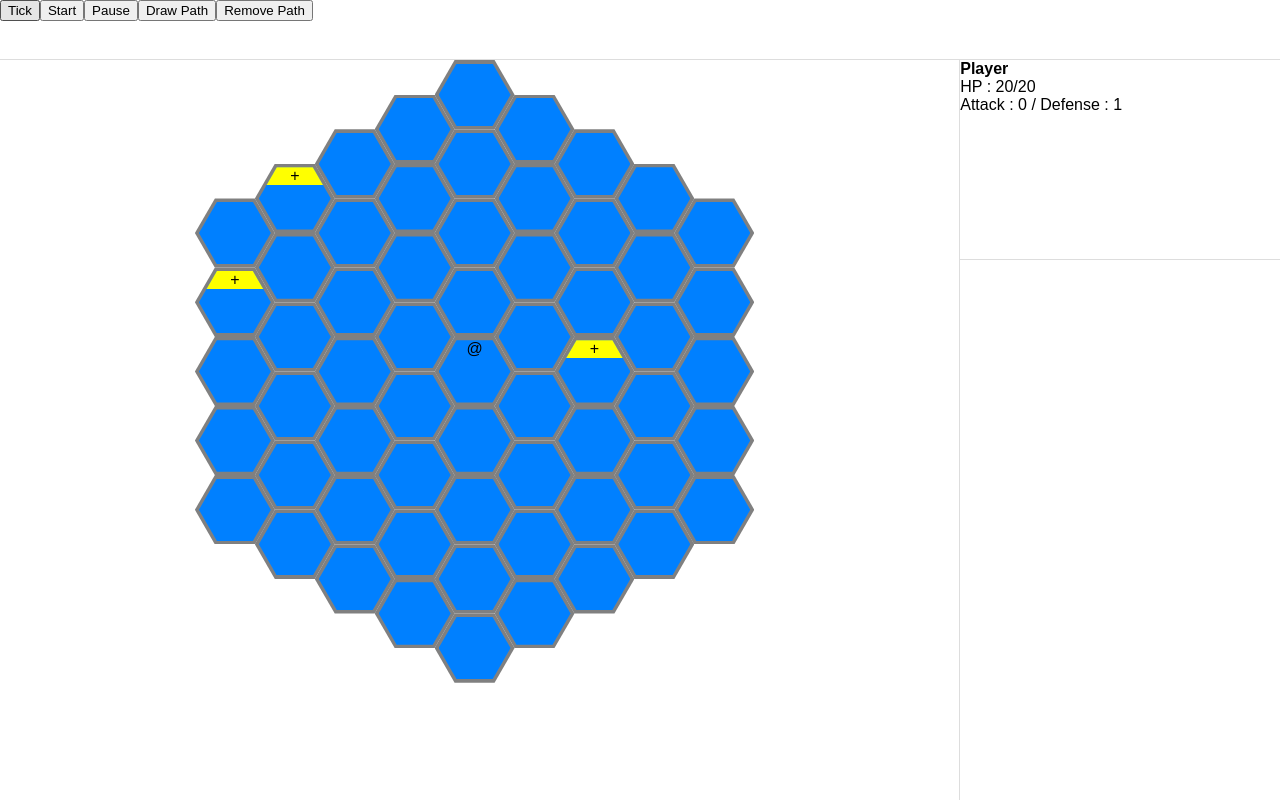
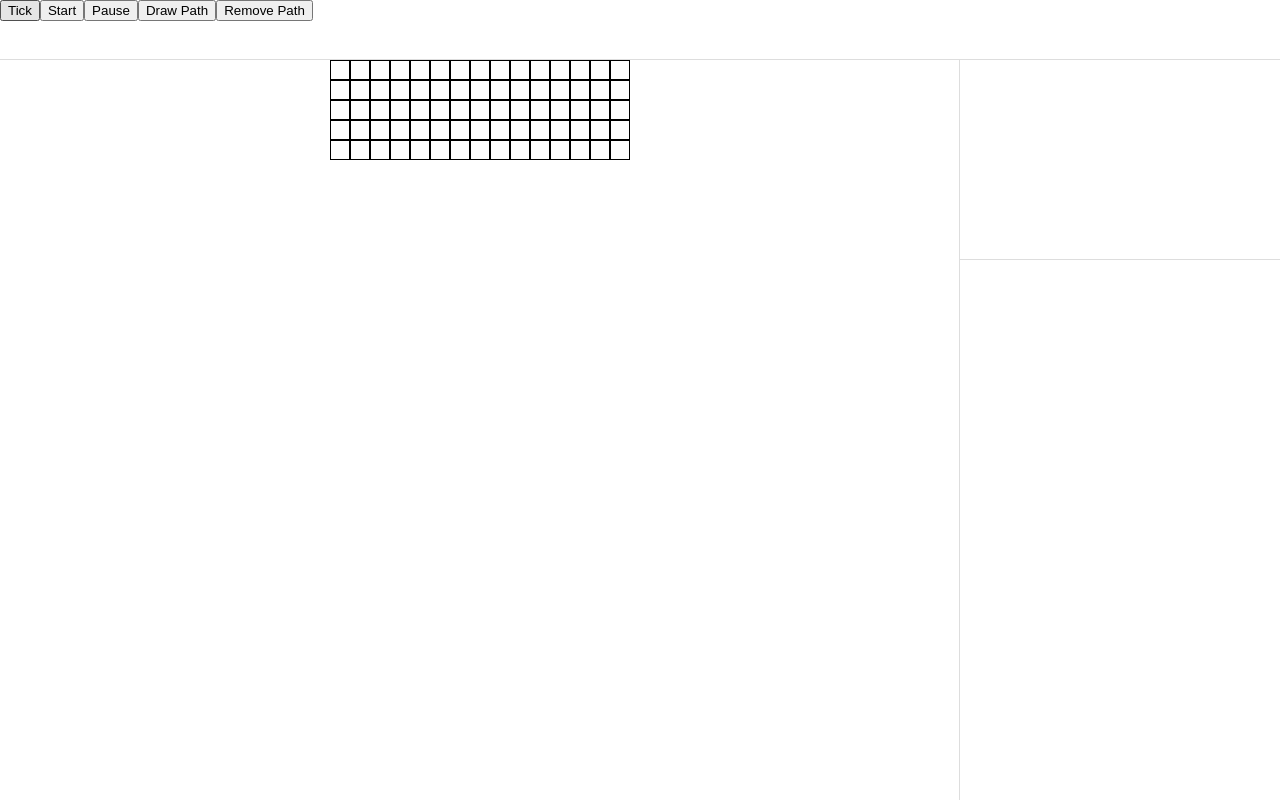
Before and after one commit to mntdn/idle-biome, a website built with Vite: page index.html in a window 1280 px wide. Built offline with nearby package versions, Linux system fonts and the light colour scheme.

Commit message:
Start work on square tiles and refacto (broken)

```diff
--- a/src/classes/Character.ts
+++ b/src/classes/Character.ts
@@ -2,7 +2,7 @@ import { propertyType } from "../enums/customTypes";
 import Vector from "../interfaces/Vector";
 import state from "../state";
 import Item from "./Item";
-import TilePos from "./TilePos";
+import HexTilePos from "./HexTilePos";
 import utils from "../shared/utils"
 import { CharacterProperties } from "../interfaces/CharacterProperties";
 
@@ -11,8 +11,8 @@ import { CharacterProperties } from "../interfaces/CharacterProperties";
  * It can be the current player or an NPC (cf. those classes for more details)
  */
 export default class Character {
-	currentPosition: TilePos;
-	currentDestination: TilePos;
+	currentPosition: HexTilePos;
+	currentDestination: HexTilePos;
 	currentPath: Vector[] = [];
 	currentPathId: string = "";
 	props: CharacterProperties|undefined;
@@ -21,7 +21,7 @@ export default class Character {
     constructor(_props: CharacterProperties);
     constructor(_props?: CharacterProperties) {
 		this.setHealth(_props?.maxHP ?? 20);
-		this.currentPosition = _props?.startingPosition ?? new TilePos(0, 0, 0)
+		this.currentPosition = _props?.startingPosition ?? new HexTilePos(0, 0, 0)
 		this.currentDestination = this.currentPosition;
 	}
 
@@ -33,7 +33,7 @@ export default class Character {
 		}
 	}
 
-    moveTo(t: TilePos) {
+    moveTo(t: HexTilePos) {
         this.currentPosition = t;
     }
 
--- a/src/classes/TilePos.ts
+++ b/src/classes/HexTilePos.ts
@@ -1,4 +1,4 @@
-export default class TilePos {
+export default class HexTilePos {
 	q: number;
 	r: number;
 	s: number;
@@ -9,7 +9,7 @@ export default class TilePos {
 		this.s = _s;
 	}
 
-    isEqual(p: TilePos | null | undefined): boolean {
+    isEqual(p: HexTilePos | null | undefined): boolean {
 		if(p === null || p === undefined)
 			return false;
         return p.q === this.q && p.r === this.r && p.s === this.s;
--- a/src/classes/Level.ts
+++ b/src/classes/Level.ts
@@ -10,7 +10,7 @@ import MouseMoveEventHandler from "./MouseMoveEventHandler";
 import NPC from "./NPC";
 import Player from "./Player";
 import Tile from "./Tile";
-import TilePos from "./TilePos";
+import HexTilePos from "./HexTilePos";
 
 export default class Level {
     /**
@@ -107,7 +107,7 @@ export default class Level {
         // d.appendChild(div);
     }
 
-    private getTileByPos(pos: TilePos): Tile | null {
+    private getTileByPos(pos: HexTilePos): Tile | null {
         let result: Tile | null = null;
         const posStr = `${pos.q}${pos.r}${pos.s}`;
         const id = this.tilePosMap.get(posStr);
@@ -161,12 +161,12 @@ export default class Level {
         return result;
     }
 
-    distance(a: TilePos, b: TilePos): number {
-        const vec: TilePos = new TilePos(a.q - b.q, a.r - b.r, a.s - b.s);
+    distance(a: HexTilePos, b: HexTilePos): number {
+        const vec: HexTilePos = new HexTilePos(a.q - b.q, a.r - b.r, a.s - b.s);
         return (Math.abs(vec.q) + Math.abs(vec.r) + Math.abs(vec.s)) / 2;
     }
 
-    findPath(end: TilePos): Vector[] {
+    findPath(end: HexTilePos): Vector[] {
         const start = this.player.currentPosition;
         const frontier: PriorityQueue[] = [];
         frontier.push({
@@ -231,7 +231,7 @@ export default class Level {
         return result;
     }
 
-    movePlayer(dest: TilePos) {
+    movePlayer(dest: HexTilePos) {
         this.getTileByPos(this.player.currentPosition)!.needsUpdate = true;
         this.player.moveTo(dest);
         this.getTileByPos(dest)!.needsUpdate = true;
--- /dev/null
+++ b/src/classes/SquareGridLevel.ts
@@ -0,0 +1,28 @@
+import utils from "../shared/utils";
+
+export default class SquareGridLevel {
+
+
+    constructor() {}
+
+    init() {
+        let d = utils.getBySelector('#app .left-box');
+        let divContainer: HTMLElement = <HTMLDivElement>document.createElement('div');
+        divContainer.classList = 'tiles-container';
+        var nbLines = 5;
+        var nbCol = 15;
+
+        for (let i = 0; i < nbLines; i++) {
+            let l: HTMLElement = <HTMLDivElement>document.createElement('div');
+            l.classList = 'square-line';
+            for(let j = 0; j < nbCol; j++) {
+                let s: HTMLElement = <HTMLDivElement>document.createElement('div');
+                s.classList = 'square';
+                l.appendChild(s);
+            }
+            divContainer.appendChild(l);
+        }
+        d.appendChild(divContainer);
+    }
+
+}
--- a/src/classes/Tile.ts
+++ b/src/classes/Tile.ts
@@ -2,7 +2,7 @@ import { ETileType } from '../enums/ETileType';
 import utils from '../shared/utils';
 import TileStats from './TileStats';
 import state from '../state';
-import TilePos from './TilePos';
+import HexTilePos from './HexTilePos';
 import { Point } from '../interfaces/Point';
 import Popup from './Popup';
 
@@ -10,7 +10,7 @@ export default class Tile {
     tileType: ETileType;
     col: number;
     line: number;
-    position: TilePos;
+    position: HexTilePos;
     color: string;
     colorHover: string;
     colorBorder: string;
@@ -45,7 +45,7 @@ export default class Tile {
         this.line = line;
         this.col = col;
         let r = line - (col - (col & 1)) / 2;
-        this.position = new TilePos(col, r, -1 * col - r);
+        this.position = new HexTilePos(col, r, -1 * col - r);
         this.id = '_' + utils.guid();
         this.color = this.getColorByType(false);
         this.colorHover = this.getColorByType(true);
--- a/src/interfaces/CharacterProperties.ts
+++ b/src/interfaces/CharacterProperties.ts
@@ -1,8 +1,8 @@
 import Item from "../classes/Item";
-import TilePos from "../classes/TilePos";
+import HexTilePos from "../classes/HexTilePos";
 
 export interface CharacterProperties {
-    startingPosition?: TilePos;
+    startingPosition?: HexTilePos;
     inventory?: Item[];
     maxHP?: number;
     name?: string;
--- a/src/main.ts
+++ b/src/main.ts
@@ -3,7 +3,9 @@ import path from "./shared/path";
 import './style/main.scss';
 import state from './state';
 import Level from "./classes/Level";
-import TilePos from "./classes/TilePos";
+import HexTilePos from "./classes/HexTilePos";
+
+import SquareGridLevel from "./classes/SquareGridLevel"
 
 // if I need to intercept keypresses
 // window.addEventListener("keydown", (e:KeyboardEvent) => {
@@ -24,8 +26,11 @@ if (dMenu) {
 	d.appendChild(utils.createButton('Remove Path', '', () => {path.removePath(curPath)}));
 }
 
-state.currentLevel = new Level();
-state.currentLevel.init();
-state.currentLevel!.movePlayer(new TilePos(0,0,0));
-state.currentLevel.showPlayerStats();
-document.onmousemove = state.currentLevel.mouseMoveHandler;
+// state.currentLevel = new Level();
+// state.currentLevel.init();
+// state.currentLevel!.movePlayer(new HexTilePos(0,0,0));
+// state.currentLevel.showPlayerStats();
+// document.onmousemove = state.currentLevel.mouseMoveHandler;
+
+let s = new SquareGridLevel();
+s.init();
--- a/src/state.ts
+++ b/src/state.ts
@@ -1,7 +1,7 @@
 import Level from "./classes/Level";
 import Line from "./classes/Line";
 import Tile from "./classes/Tile";
-import TilePos from "./classes/TilePos";
+import HexTilePos from "./classes/HexTilePos";
 
 /**
  * The game state
@@ -14,7 +14,7 @@ class State {
     currentLevel: Level | null = null;
     line: Line = new Line();
     currentTile: Tile | null = null;
-    pathPos: TilePos[] = [];
+    pathPos: HexTilePos[] = [];
     debugMode: boolean = false;
     tickTimeMs: number = 1000;
     currentTimeout: number = 0;
--- a/src/style/main.scss
+++ b/src/style/main.scss
@@ -148,6 +148,16 @@ body {
 				}
 			}
 		}
+
+		.square-line {
+			display: flex;
+			justify-content: center;
+			.square{
+				width: 20px;
+				height: 20px;
+				border: 1px solid black;
+			}
+		}
 	}
 
     .triangle {
```
Also changed, not shown: src/classes/SquareTilePos.ts (added, +23 -0 lines), src/shared/path.test.ts (+9 -9 lines).
